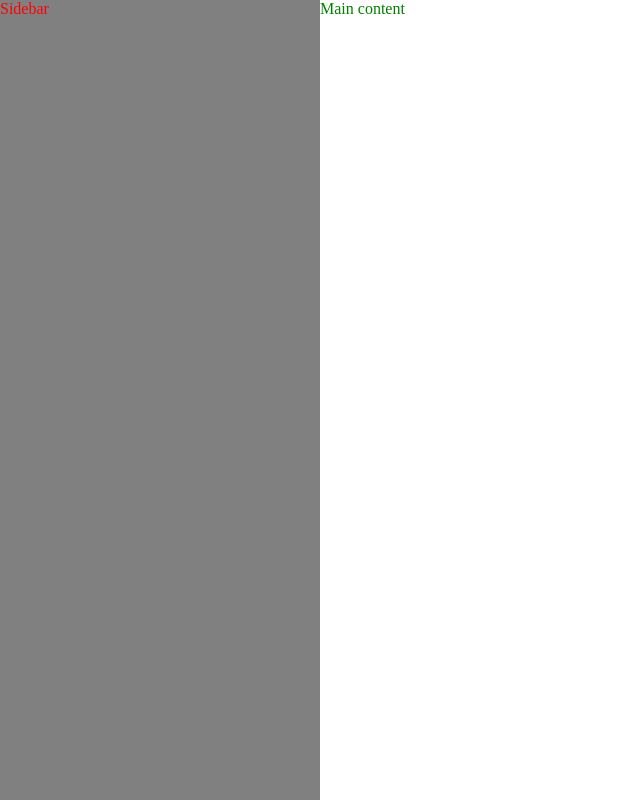
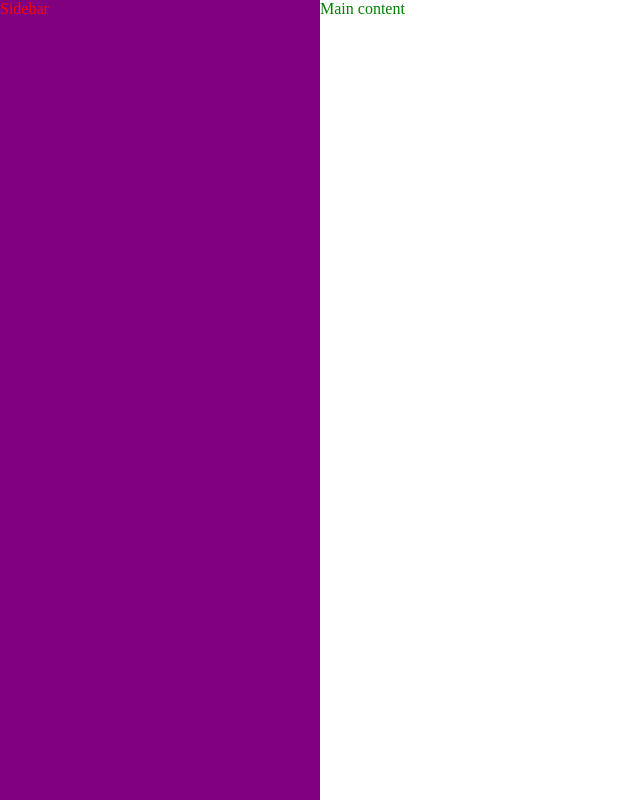
Before and after one commit to felixmiao/workshop-hackathon-101, a website: page index.html in a window 1280 px wide. Shown: the whole page, without its empty margins (0-640 px from the left). Drawn offline with Linux system fonts and the light colour scheme.

Commit message:
Update styles.css

```diff
--- a/styles.css
+++ b/styles.css
@@ -15,7 +15,7 @@ div.twoColumn {
 div.sidebarColumn {
   grid-column-start: 1;
   grid-column-end: 4;
-  background-color: grey;
+  background-color: purple;
 }
 
 div.sidebarColumn > div.sidebarContent {
```
